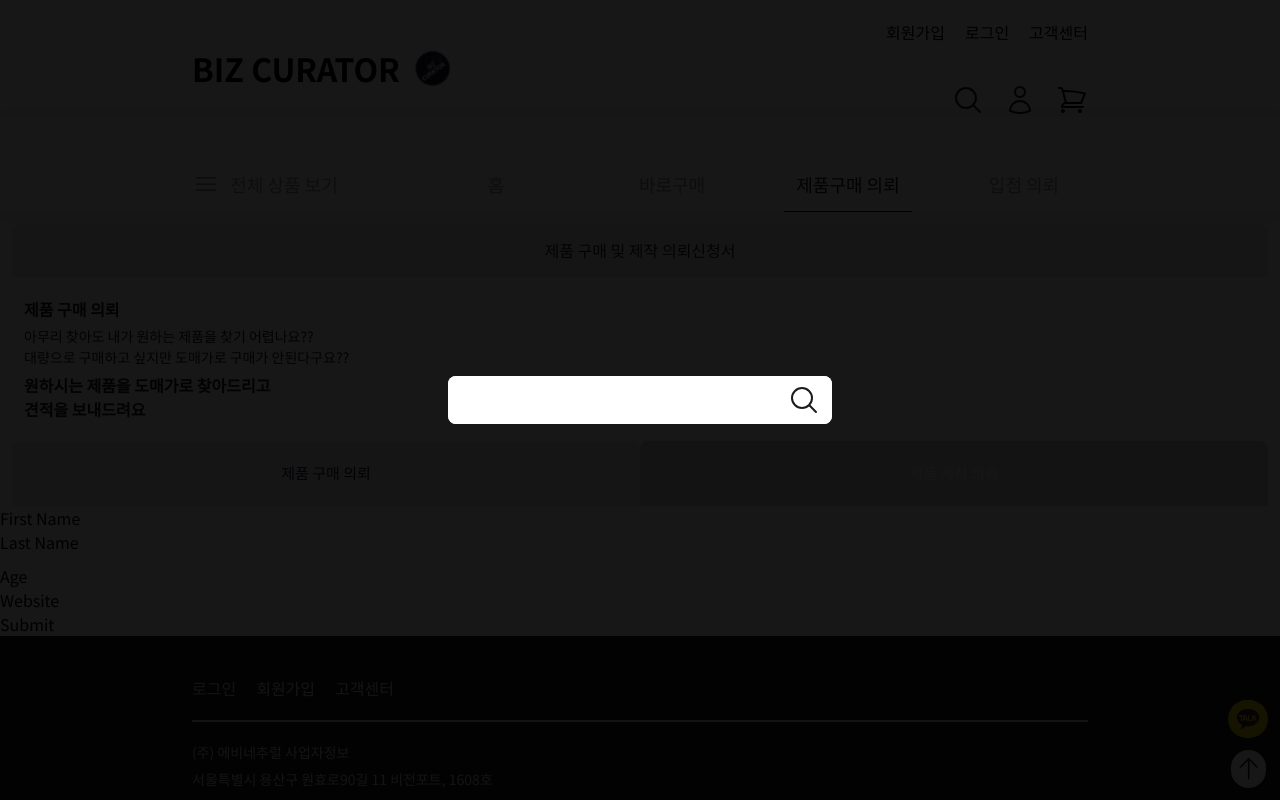
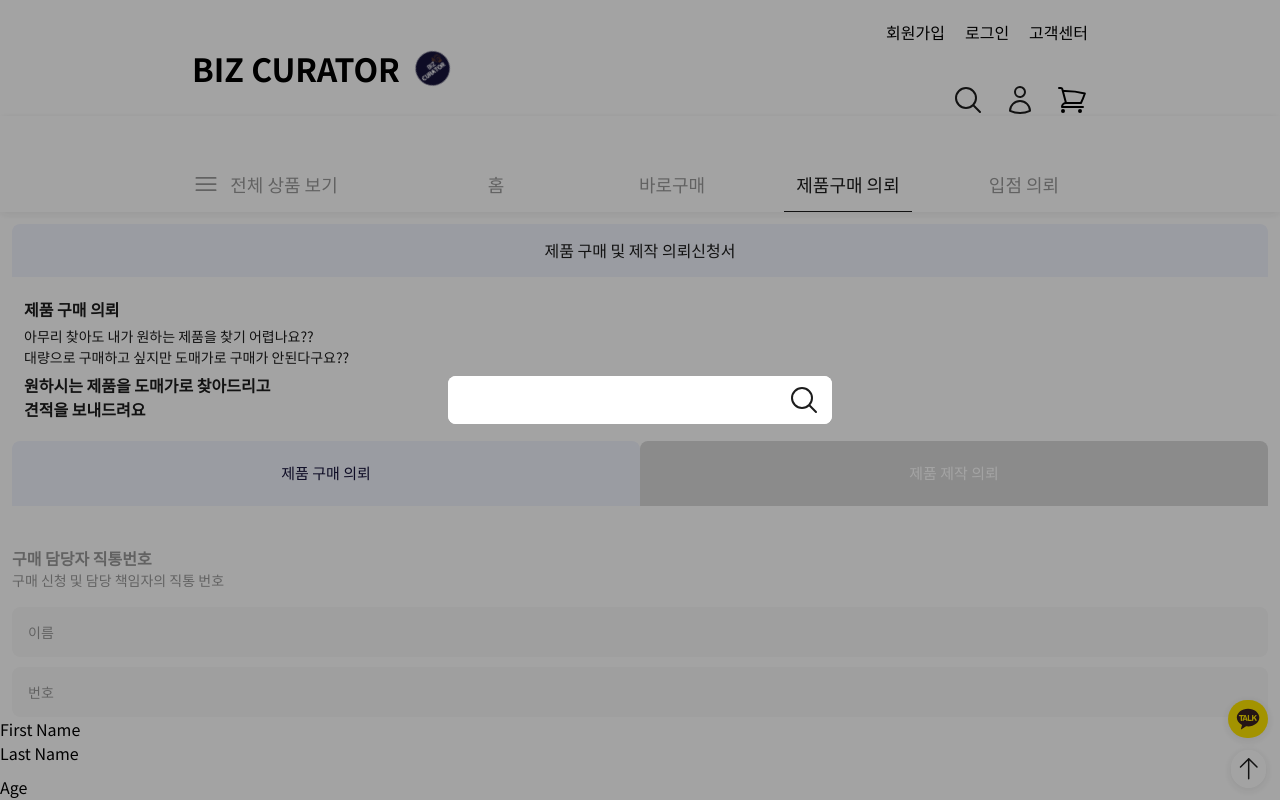
Before and after one commit to Muhan-Company/bizcurator-ecommerce, a Next.js app: page /request/purchase in a window 1280 px wide. Both pictures are taken after a click on the button 968 px from the left and 100 px from the top of the page. Shown: the top 800 px of the page. Built offline with nearby package versions, Linux system fonts and the light colour scheme.

Commit message:
feat: 가입 정보 컴포넌트 - Issue #55

```diff
--- a/components/modals/AddCompleteModal.tsx
+++ b/components/modals/AddCompleteModal.tsx
@@ -4,7 +4,7 @@ import { useSetRecoilState } from 'recoil';
 
 interface AddCompleteModalPropsType {
   setShowAddToCartModal?: React.Dispatch<React.SetStateAction<boolean>>;
-  closeAccordion: () => void;
+  closeAccordion?: () => void;
 }
 
 export default function AddCompleteModal({ setShowAddToCartModal, closeAccordion }: AddCompleteModalPropsType) {
@@ -14,7 +14,10 @@ export default function AddCompleteModal({ setShowAddToCartModal, closeAccordion
     e.stopPropagation();
     setShowAddCompleteModal(false);
     document.body.classList.remove('modal-open');
-    closeAccordion();
+
+    if (closeAccordion) {
+      closeAccordion();
+    }
 
     if (setShowAddToCartModal) {
       setShowAddToCartModal(false);
@@ -25,7 +28,7 @@ export default function AddCompleteModal({ setShowAddToCartModal, closeAccordion
     <>
       <div
         onClick={(e: React.MouseEvent<HTMLDivElement>) => e.stopPropagation()}
-        className="w-[351px] h-auto pt-[30px] px-3 modal-shape z-20 fixed top-1/2 left-1/2 -translate-x-1/2 -translate-y-1/2 flex-col gap-0.5"
+        className="w-[351px] h-auto pt-[30px] px-3 center modal-box-shadow modal-contents flex-col gap-0.5"
       >
         장바구니에 담았습니다.
         <div className="center gap-2 py-6">
@@ -43,7 +46,7 @@ export default function AddCompleteModal({ setShowAddToCartModal, closeAccordion
           </Link>
         </div>
       </div>
-      <div className="modal-box-shadow fixed inset-0 bg-black/70 z-10" onClick={closeModal}></div>
+      <div className="modal-overlay" onClick={closeModal}></div>
     </>
   );
 }
--- a/components/modals/AddToCartModal.tsx
+++ b/components/modals/AddToCartModal.tsx
@@ -1,7 +1,6 @@
 import Image from 'next/image';
 import Counter from '../cart/Counter';
 import AddCompleteModal from './AddCompleteModal';
-import { useState } from 'react';
 import { useRecoilState } from 'recoil';
 import { addCompleteModalState } from '@/atoms/modalAtoms';
 
@@ -50,7 +49,7 @@ export default function AddToCartModal({
         <>
           <div
             onClick={(e: React.MouseEvent<HTMLDivElement>) => e.stopPropagation()}
-            className="w-[351px] z-20 fixed top-1/2 left-1/2 -translate-x-1/2 -translate-y-1/2 h-auto pt-[30px] px-3 modal-shape flex-col"
+            className="w-[351px] modal-contents h-auto pt-[30px] px-3 flex-col center modal-box-shadow"
           >
             <div className="flex w-full space-x-[22px] py-[18px]">
               {/* 상품 썸네일 */}
@@ -84,7 +83,7 @@ export default function AddToCartModal({
               </button>
             </div>
           </div>
-          <div className="modal-box-shadow fixed inset-0 modal bg-black/70 z-10" onClick={closeModal}></div>
+          <div className="modal-overlay" onClick={closeModal}></div>
         </>
       )}
     </>
--- a/components/modals/BuyCompleteModal.tsx
+++ b/components/modals/BuyCompleteModal.tsx
@@ -13,7 +13,7 @@ export default function BuyCompleteModal({ closeAccordion }: { closeAccordion: (
 
   return (
     <>
-      <div className="flex flex-col items-center justify-center gap-y-6 z-20 fixed top-1/2 left-1/2 -translate-x-1/2 -translate-y-1/2 bg-white w-[351px] h-36 rounded-lg modal-box-shadow">
+      <div className="center flex-col gap-y-6 modal-contents w-[351px] h-36 modal-box-shadow">
         <p className="font-normal text-body-md text-main">구매가 완료되었습니다.</p>
         <button
           onClick={closeModal}
@@ -22,7 +22,7 @@ export default function BuyCompleteModal({ closeAccordion }: { closeAccordion: (
           닫기
         </button>
       </div>
-      <div className="bg-black/70 fixed inset-0 z-10" onClick={closeModal}></div>
+      <div className="modal-overlay" onClick={closeModal}></div>
     </>
   );
 }
--- a/components/modals/LogInModal.tsx
+++ b/components/modals/LogInModal.tsx
@@ -10,8 +10,8 @@ export default function LogInModal({
 
   return (
     <div>
-      <div className="fixed top-1/2 left-1/2 -translate-x-1/2 -translate-y-1/2 z-30 rounded-lg w-[350px] h-[426px] bg-white"></div>
-      <div onClick={closeModal} className="fixed inset-0 bg-black/70 z-20"></div>
+      <div className="modal-contents w-[350px] h-[426px] modal-box-shadow"></div>
+      <div onClick={closeModal} className="modal-overlay"></div>
     </div>
   );
 }
--- a/components/modals/SearchModal.tsx
+++ b/components/modals/SearchModal.tsx
@@ -12,7 +12,7 @@ export default function SearchModal({
   const router = useRouter();
   const search = (e: React.FormEvent<HTMLFormElement>) => {
     e.preventDefault();
-    router.push(`/search?q=${encodeURIComponent(query)}`);
+    router.push(`/products/search?q=${encodeURIComponent(query)}`);
   };
 
   const closeModal = () => {
@@ -24,7 +24,7 @@ export default function SearchModal({
     <>
       <form
         onSubmit={search}
-        className="flex space-x-3 items-center fixed top-1/2 left-1/2 -translate-x-1/2 -translate-y-1/2 bg-white rounded-md w-[327px] h-[47px] md:rounded-lg md:w-96 md:h-12 z-30 px-3"
+        className="modal-contents flex space-x-3 items-center w-[327px] h-[47px] md:w-96 md:h-12 px-3"
       >
         <input
           value={query}
@@ -33,10 +33,12 @@ export default function SearchModal({
           className="text-lg md:text-xl outline-none flex-1"
           autoFocus
         />
-        <MagnifyingGlassIcon color="main" />
+        <button type="submit">
+          <MagnifyingGlassIcon color="main" />
+        </button>
         <button hidden type="submit"></button>
       </form>
-      <div onClick={closeModal} className="fixed inset-0 z-20 bg-black/70"></div>
+      <div onClick={closeModal} className="modal-overlay"></div>
     </>
   );
 }
--- a/components/modals/SortModal.tsx
+++ b/components/modals/SortModal.tsx
@@ -30,7 +30,7 @@ export default function SortModal({ sortByList, setShowSortModal, sortBy, setSor
           </li>
         ))}
       </ul>
-      <div onClick={closeModal} className="fixed inset-0 z-20 bg-black/70"></div>
+      <div onClick={closeModal} className="modal-overlay"></div>
     </>
   );
 }
--- /dev/null
+++ b/components/request/MyInfo.tsx
@@ -0,0 +1,16 @@
+export default function MyInfo() {
+  return (
+    <div className="mt-10 px-3">
+      <h1 className="font-bold text-gray_01 text-body-md">구매 담당자 직통번호</h1>
+      <h3 className="font-normal text-body-sm text-gray_01">구매 신청 및 담당 책임자의 직통 번호</h3>
+      <section className="space-y-[10px] mt-4">
+        <h3 className="h-[50px] bg-gray_04 rounded-lg font-normal text-gray_01 text-body-sm px-4 leading-[50px]">
+          이름
+        </h3>
+        <h3 className="h-[50px] bg-gray_04 rounded-lg font-normal text-gray_01 text-body-sm px-4 leading-[50px]">
+          번호
+        </h3>
+      </section>
+    </div>
+  );
+}
--- a/components/request/purchase/PurchaseForm.tsx
+++ b/components/request/RequestForm.tsx
@@ -18,7 +18,7 @@ const SignupSchema = yup
   })
   .required();
 
-export default function PurchaseForm() {
+export default function RequestForm() {
   const {
     register,
     handleSubmit,
--- a/pages/request/manufacture/index.tsx
+++ b/pages/request/manufacture/index.tsx
@@ -4,6 +4,7 @@ import DownHeader from '@/components/header/DownHeader';
 import Layout from '@/components/layout/Layout';
 import Description from '@/components/request/Description';
 import FormTitle from '@/components/request/FormTitle';
+import MyInfo from '@/components/request/MyInfo';
 
 export default function Manufacture() {
   return (
@@ -11,6 +12,7 @@ export default function Manufacture() {
       <DownHeader />
       <FormTitle />
       <Description />
+      <MyInfo />
       <Footer />
       <NavBar />
     </Layout>
--- a/pages/request/purchase/index.tsx
+++ b/pages/request/purchase/index.tsx
@@ -4,15 +4,17 @@ import DownHeader from '@/components/header/DownHeader';
 import Layout from '@/components/layout/Layout';
 import Description from '@/components/request/Description';
 import FormTitle from '@/components/request/FormTitle';
-import PurchaseForm from '@/components/request/purchase/PurchaseForm';
+import MyInfo from '@/components/request/MyInfo';
+import RequestForm from '@/components/request/RequestForm';
 
-export default function Purchase() {
+export default function PurchaseRequest() {
   return (
     <Layout>
       <DownHeader />
       <FormTitle />
       <Description />
-      <PurchaseForm />
+      <MyInfo />
+      <RequestForm />
       <Footer />
       <NavBar />
     </Layout>
--- a/styles/globals.css
+++ b/styles/globals.css
@@ -44,7 +44,19 @@
   }
 
   .modal-shape {
-    @apply w-[351px] h-[156px] center bg-white rounded-[8px] modal-box-shadow font-medium;
+    @apply w-[351px] h-[156px] center bg-white rounded-lg modal-box-shadow font-medium;
+  }
+
+  .modal-open {
+    overflow: hidden;
+  }
+
+  .modal-contents {
+    @apply fixed top-1/2 left-1/2 -translate-x-1/2 -translate-y-1/2 z-30 rounded-lg bg-white;
+  }
+
+  .modal-overlay {
+    @apply fixed inset-0 bg-black/20 z-20;
   }
 
   .swiper-button-next {
@@ -90,10 +102,6 @@
       linear-gradient(88.55deg, rgba(210, 224, 236, 0.2) 3.21%, rgba(169, 214, 255, 0.2) 98.77%), #ffffff;
   }
 
-  .modal-open {
-    overflow: hidden;
-  }
-
   .seperator {
     border: 1px solid #d9d9d9;
   }
```
Also changed, not shown: components/header/TopHeader.tsx (+3 -8 lines).
